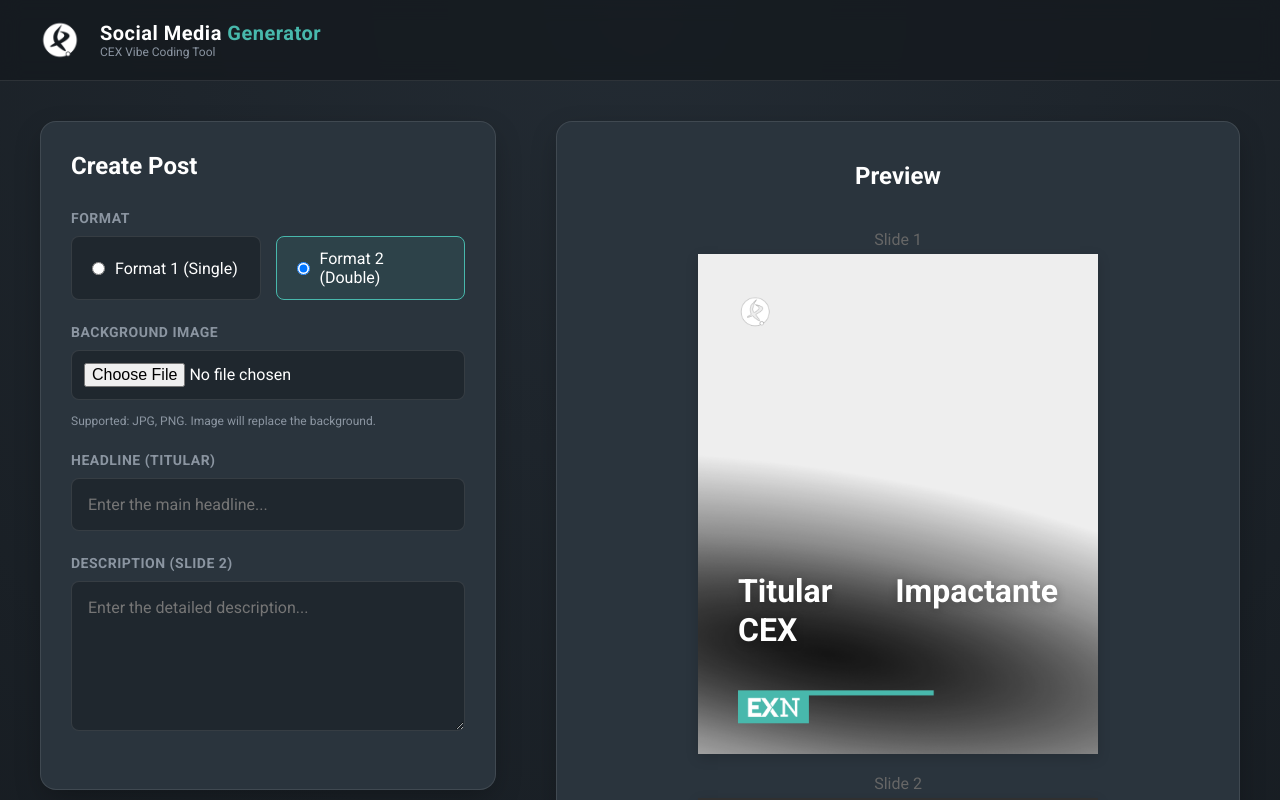
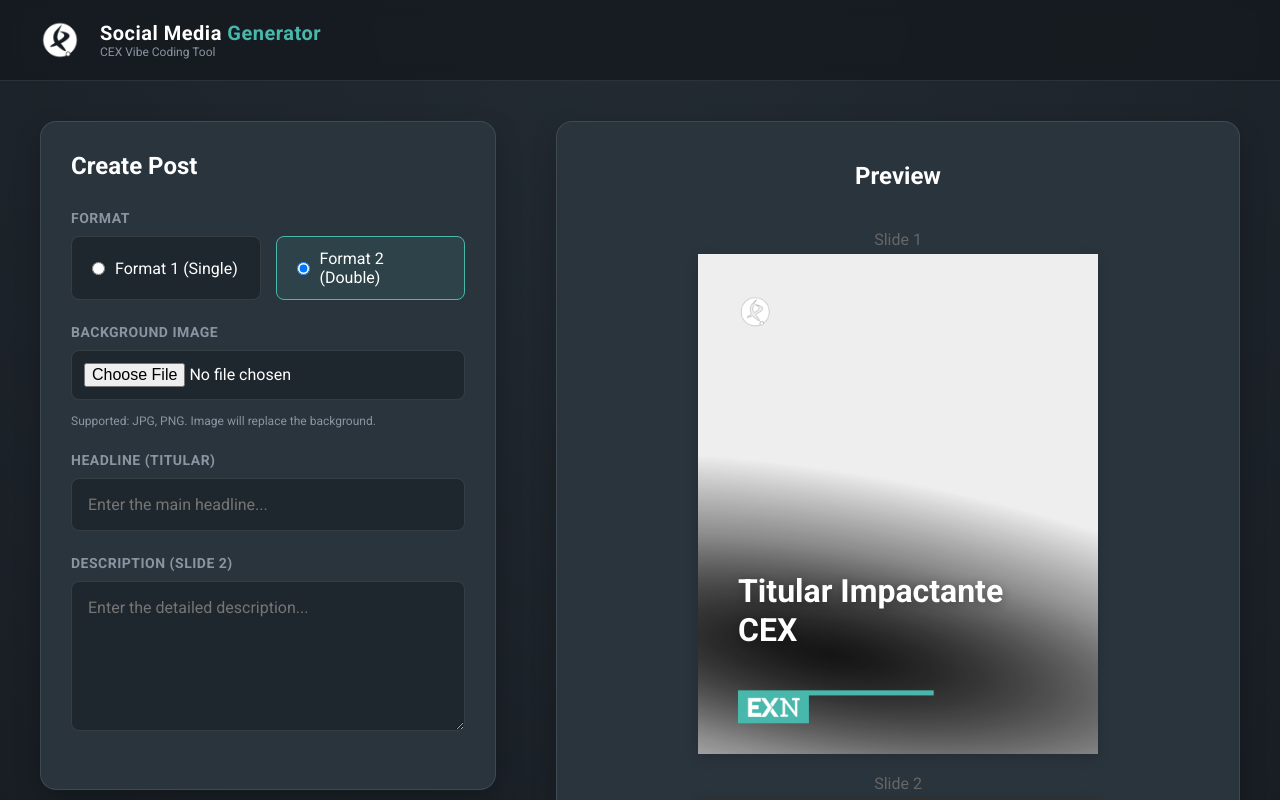
Before and after one commit to juanjoespada86/social-media-generator, a React (Vite) app: page / in a window 1280 px wide. Both pictures are taken after a click on the label "Format 2 (Double)". Shown: the top 800 px of the page. Built offline with nearby package versions, Linux system fonts and the light colour scheme.

Commit message:
Refactor: Text alignment Left for Titles

```diff
--- a/src/components/Preview/Preview.jsx
+++ b/src/components/Preview/Preview.jsx
@@ -76,7 +76,7 @@ const Preview = forwardRef(({ settings }, ref) => {
                         fontSize: '32px',
                         color: 'white',
                         fontWeight: 700, // Bold
-                        textAlign: 'justify', // Justified text
+                        textAlign: 'left', // Left aligned
                         textShadow: '0 2px 4px rgba(0,0,0,0.5)',
                         lineHeight: 1.2,
                         width: '100%'
@@ -117,7 +117,7 @@ const Preview = forwardRef(({ settings }, ref) => {
                         fontWeight: 700,
                         lineHeight: 1.2,
                         color: 'white',
-                        textAlign: 'justify',
+                        textAlign: 'left', // Left aligned
                         textShadow: '0 2px 10px rgba(0,0,0,0.3)',
                         width: '100%'
                     }}>
```
Also changed, not shown: 1 other file (tests, documents, lock files or other folders).
